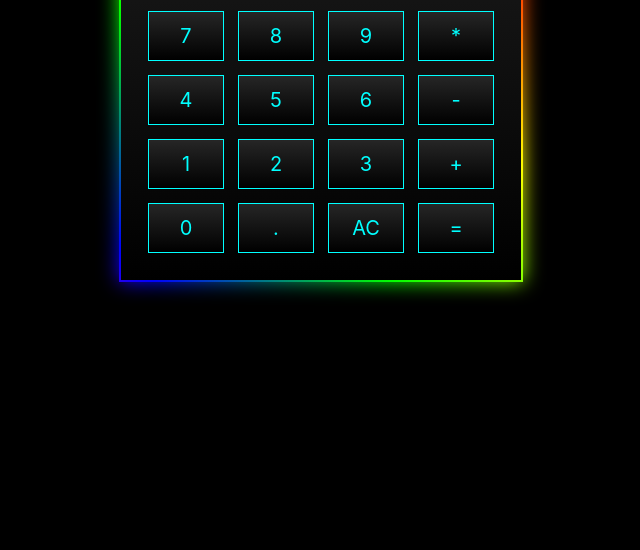
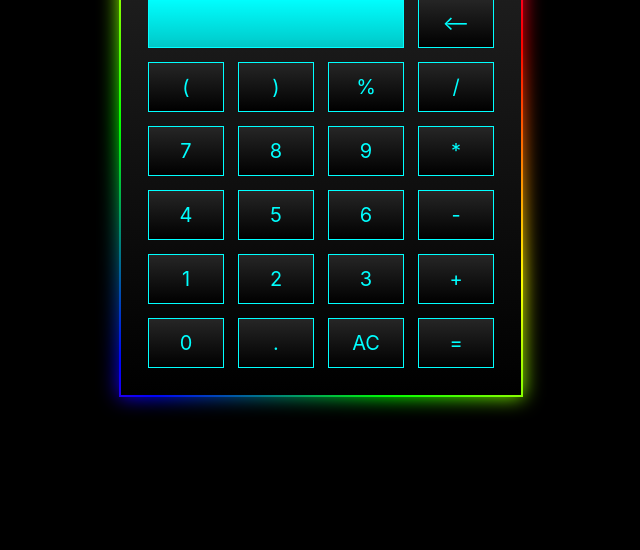
Before and after one commit to jaglikemakkar/Calculator, a plain HTML site: page index.html in a window 1280 px wide. Shown: the part 250-800 px from the top of the page, without its empty margins (319-959 px from the left). Drawn offline with nearby package versions, Linux system fonts and the light colour scheme.

Commit message:
Update style.css

```diff
--- a/css/style.css
+++ b/css/style.css
@@ -4,7 +4,7 @@ body{
     justify-content: center;
     align-items: center;
     vertical-align: middle;
-    height: 100%;
+    height: 95vh;
     margin: 0;
     padding: 0;
     box-sizing: border-box;
@@ -81,7 +81,6 @@ input:focus{
 
 .entry input{
     font-weight: 500;
-    font-size: 25px;
     color: black;
     text-align: right;
     background: linear-gradient(0deg,rgb(0,200,200),cyan);
```
